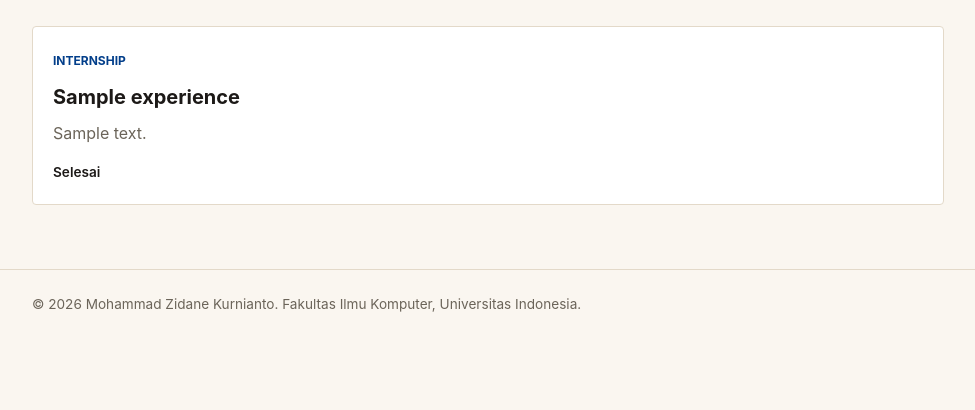
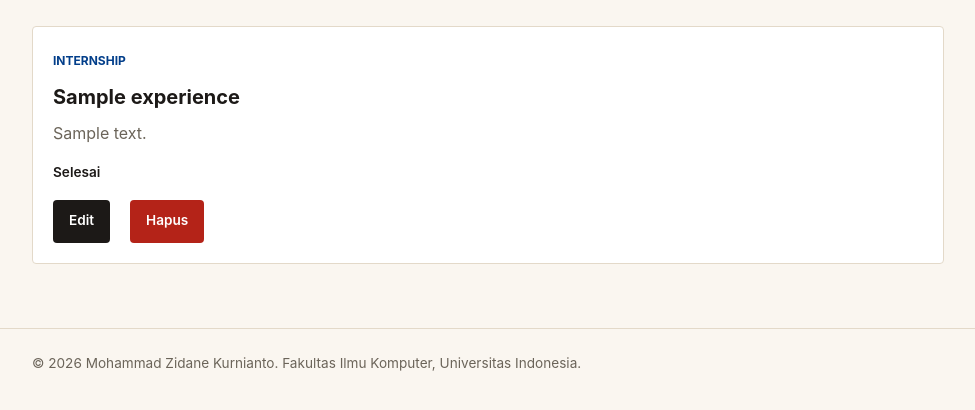
Before and after one commit to Zikabyte/pbp-tutorial, a Django app: page /experience/ in a window 1280 px wide. Shown: the part 220-630 px from the top of the page, without its empty margins (152-1127 px from the left). Run offline with Django 5.2, Linux system fonts and the light colour scheme; tables that the repository leaves empty hold one stand-in row (values such as "Sample post"); some web fonts are replaced.

Commit message:
feat: implement experience CRUD templates and add update page for projects

```diff
--- a/main/forms.py
+++ b/main/forms.py
@@ -22,7 +22,7 @@ class ProjectForm(ModelForm):
         }
 
         widgets = {
-            "title": TextInput(
+            "name": TextInput(
                 attrs={
                     "placeholder": "Portfolio Website",
                     "maxlength": 255,
--- /dev/null
+++ b/templates/components/experience_delete_modal.html
@@ -0,0 +1,43 @@
+<p class="experience-status">
+    <button type="button"
+            class="button button-danger"
+            popovertarget="delete-experience-{{ experience.id }}"
+            aria-label="Hapus {{ experience.title }}"
+            title="Hapus pengalaman">
+        Hapus
+    </button>
+</p>
+<div id="delete-experience-{{ experience.id }}"
+     class="project-delete-modal"
+     popover="auto"
+     role="dialog"
+     aria-modal="true"
+     aria-labelledby="delete-experience-title-{{ experience.id }}">
+    <button type="button"
+            class="project-delete-modal__backdrop"
+            popovertarget="delete-experience-{{ experience.id }}"
+            popovertargetaction="hide"
+            aria-label="Tutup konfirmasi hapus"></button>
+    <div class="project-delete-modal__content">
+        <button type="button"
+                class="project-delete-modal__close"
+                popovertarget="delete-experience-{{ experience.id }}"
+                popovertargetaction="hide"
+                aria-label="Tutup konfirmasi hapus">×</button>
+        <h2 id="delete-experience-title-{{ experience.id }}">Hapus Pengalaman?</h2>
+        <p>
+            Apakah Anda yakin ingin menghapus
+            <strong>{{ experience.title }}</strong>?
+        </p>
+        <div class="project-delete-modal__actions">
+            <button type="button"
+                    class="button button-secondary"
+                    popovertarget="delete-experience-{{ experience.id }}"
+                    popovertargetaction="hide">Batal</button>
+            <form method="post" action="{% url 'main:delete_experience' experience.id %}">
+                {% csrf_token %}
+                <button type="submit" class="button button-danger">Ya, Hapus</button>
+            </form>
+        </div>
+    </div>
+</div>
--- a/templates/components/project_delete_modal.html
+++ b/templates/components/project_delete_modal.html
@@ -4,7 +4,7 @@
             popovertarget="delete-project-{{ project.id }}"
             aria-label="Hapus {{ project.name }}"
             title="Hapus proyek">
-        Hapus Proyek
+        Hapus
     </button>
 </p>
 <div id="delete-project-{{ project.id }}"
--- a/templates/experience.html
+++ b/templates/experience.html
@@ -20,6 +20,11 @@
 				{% else %}
 				<p class="experience-status">Selesai</p>
 				{% endif %}
+
+				<div class="project-actions">
+					<a href="{% url 'main:update_experience' experience.id %}" class="button button-secondary">Edit</a>
+					{% include "components/experience_delete_modal.html" with experience=experience %}
+				</div>
 			</article>
 			{% empty %}
 			<p class="empty-state">Belum ada pengalaman yang ditambahkan.</p>
--- a/templates/project.html
+++ b/templates/project.html
@@ -44,7 +44,10 @@
 						<span>Check It Out!</span>
 					</a>
 				{% endif %}
-				{% include "components/project_delete_modal.html" with project=project %}
+				<div class="project-actions">
+					<a href="{% url 'main:update_project' project.id %}" class="button button-secondary">Edit</a>
+					{% include "components/project_delete_modal.html" with project=project %}
+				</div>
 			</div>
 		</article>
 		{% empty %}
```
Also changed, not shown: main/urls.py (+5 -5 lines), templates/experience_form.html (+23 -5 lines), templates/projects_form.html (+6 -8 lines).
